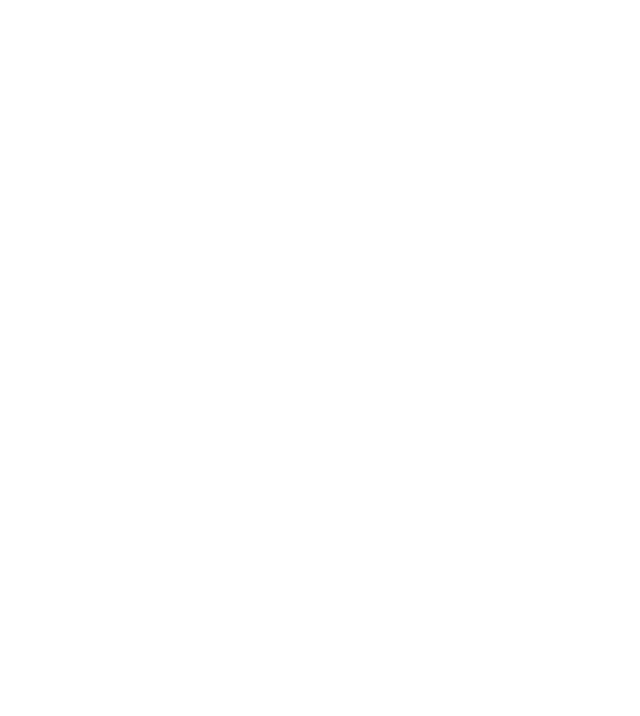
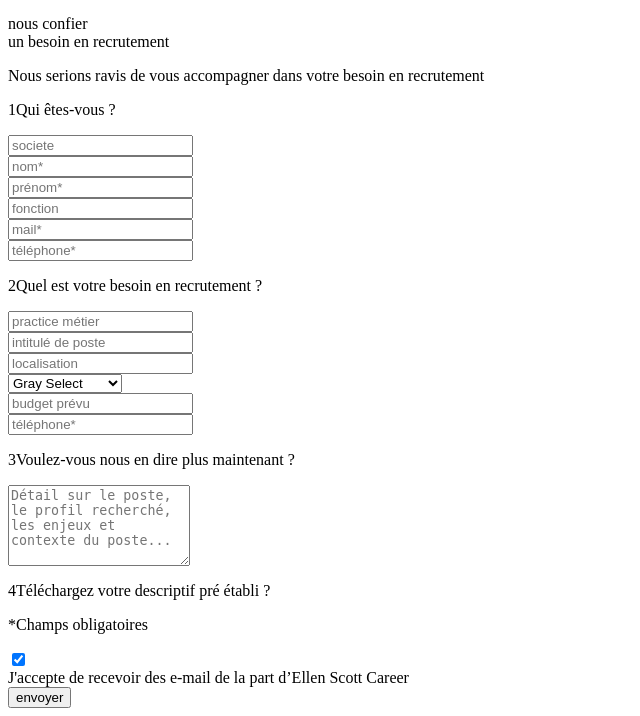
Before and after one commit to goldminer1030/ellen-html, a PHP site: page /pages/page-contact-besoin.php in a window 1280 px wide. Before the commit the part shown is empty. Shown: the part 345-1061 px from the top of the page, without its empty margins (0-640 px from the left). Before the commit the page ends 800 px from the top, so only its background shows below. Run offline with PHP 8.4, Linux system fonts and the light colour scheme.

Commit message:
Changed form style as raiseapp

```diff
--- a/pages/page-contact-besoin.php
+++ b/pages/page-contact-besoin.php
@@ -0,0 +1,152 @@
+  <div class="header-title-container">
+    <div class="entete">
+      <div class="flotaison-container">
+        <div class="textOver text0">
+          full
+          <br />
+          <span class="subtitle">contact</span>
+        </div>
+        <div class="background-image">
+          <img src="static/images/contact.jpg" class="cimagex" alt="header title" />
+        </div>
+      </div>
+    </div>
+  </div>
+
+  <div class="page-content bg-white">
+    <div class="container">
+      <div class="contact-header">
+        <p class="contact-header-title">nous confier<br><span class="subtitle">un besoin en recrutement</span></p>
+        <p class="contact-header-description">Nous serions ravis de vous accompagner dans votre besoin en recrutement</p>
+      </div>
+
+      <div class="contact-content">
+        <!-- Number 1 -->
+        <p class="number-list gap-bottom-normal"><span class="number">1</span>Qui êtes-vous ?</p>
+
+        <div class="row">
+          <div class="col-md-4 gap-right-md gap-bottom-normal">
+            <div class="form-elem input-box">
+              <input type="text" placeholder="societe" value="">
+            </div>
+          </div>
+
+          <div class="col-md-4 gap-left-md gap-right-md gap-bottom-normal">
+            <div class="form-elem input-box">
+              <input type="text" placeholder="nom*" value="" required>
+            </div>
+          </div>
+
+          <div class="col-md-4 gap-left-md gap-bottom-normal">
+            <div class="form-elem input-box">
+              <input type="text" placeholder="prénom*" value="" required>
+            </div>
+          </div>
+        </div><!-- ./row -->
+
+        <div class="row gap-bottom-lg">
+          <div class="col-md-4 gap-right-md gap-bottom-normal">
+            <div class="form-elem input-box">
+              <input type="text" placeholder="fonction" value="">
+            </div>
+          </div>
+
+          <div class="col-md-4 gap-left-md gap-right-md gap-bottom-normal">
+            <div class="form-elem input-box">
+              <input type="email" placeholder="mail*" value="" required>
+            </div>
+          </div>
+
+          <div class="col-md-4 gap-left-md gap-bottom-normal">
+            <div class="form-elem input-box">
+              <input type="text" placeholder="téléphone*" value="" required>
+            </div>
+          </div>
+
+        </div><!-- ./row -->
+
+        <!-- Number 2 -->
+        <p class="number-list gap-bottom-normal">
+          <span class="number">2</span>Quel est votre besoin en recrutement ?
+        </p>
+
+        <div class="row">
+          <div class="col-md-4 gap-right-md gap-bottom-normal">
+            <div class="form-elem input-box">
+              <input type="text" placeholder="practice métier" value="">
+            </div>
+          </div>
+
+          <div class="col-md-4 gap-left-md gap-right-md gap-bottom-normal">
+            <div class="form-elem input-box">
+              <input type="text" placeholder="intitulé de poste" value="">
+            </div>
+          </div>
+
+          <div class="col-md-4 gap-left-md gap-bottom-normal">
+            <div class="form-elem input-box">
+              <input type="text" placeholder="localisation" value="">
+            </div>
+          </div>
+        </div><!-- ./row -->
+
+        <div class="row gap-bottom-lg">
+          <div class="col-md-4 gap-right-md gap-bottom-normal">
+            <div class="form-input">
+              <select class="custom">
+                <option>Gray Select</option>
+                <option>Menu option #1</option>
+                <option>Menu option #2</option>
+                <option>Menu option #3</option>
+                <option>Menu option #4</option>
+                <option>Menu option #5</option>
+              </select>
+            </div>
+          </div>
+
+          <div class="col-md-4 gap-left-md gap-right-md gap-bottom-normal">
+            <div class="form-elem input-box">
+              <input type="text" placeholder="budget prévu" value="">
+            </div>
+          </div>
+
+          <div class="col-md-4 gap-left-md gap-bottom-normal">
+            <div class="form-elem input-box">
+              <input type="text" placeholder="téléphone*" value="" required>
+            </div>
+          </div>
+
+        </div><!-- ./row -->
+
+        <!-- Number 3 -->
+        <p class="number-list gap-bottom-normal">
+          <span class="number">3</span>Voulez-vous nous en dire plus maintenant ?
+        </p>
+
+        <div class="form-elem textarea-box gap-bottom-lg">
+          <textarea rows="5" placeholder="Détail sur le poste, le profil recherché, les enjeux et contexte du poste..."></textarea>
+        </div>
+
+        <!-- Number 4 -->
+        <p class="number-list gap-bottom-normal">
+          <span class="number">4</span>Téléchargez votre descriptif pré établi ?
+        </p>
+
+        <p class="required-description gap-bottom-lg"><span class="highlight">*</span>Champs obligatoires</p>
+
+        <div class="form-elem check-box check-primary">
+          <div class="elem-wrap">
+            <input type="checkbox" id="checkbox-check-primary" checked="">
+            <label for="checkbox-check-primary"></label>
+          </div>
+          <label class="text-checked" for="checkbox-check-primary">J'accepte de recevoir des e-mail de la part d’Ellen Scott Career</label>
+        </div>
+
+        <div class="text-center gap-bottom-lg">
+          <div class="form-elem form-submit gap-bottom-lg">
+            <input type="submit" value="envoyer">
+          </div>
+        </div>
+      </div>
+    </div>
+  </div>
```
Also changed, not shown: pages/page-contact.php (+8 -8 lines).
